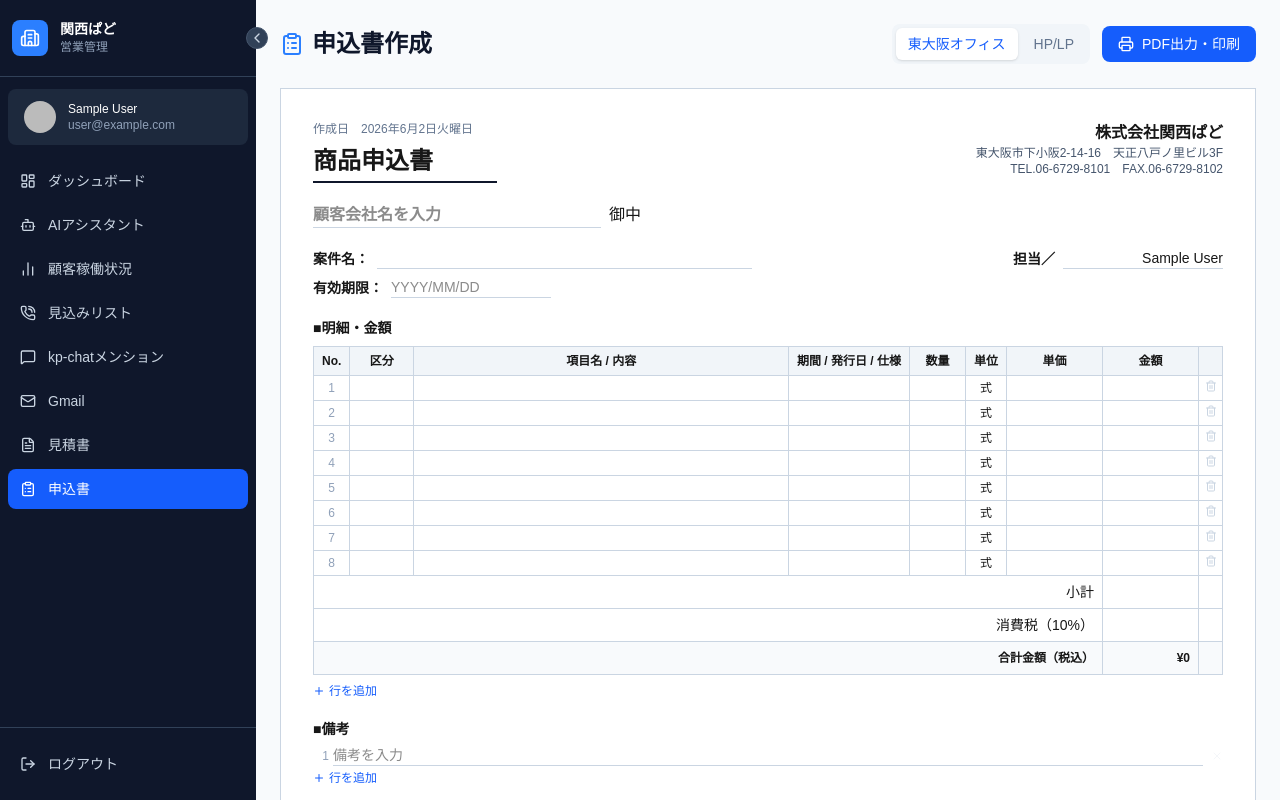
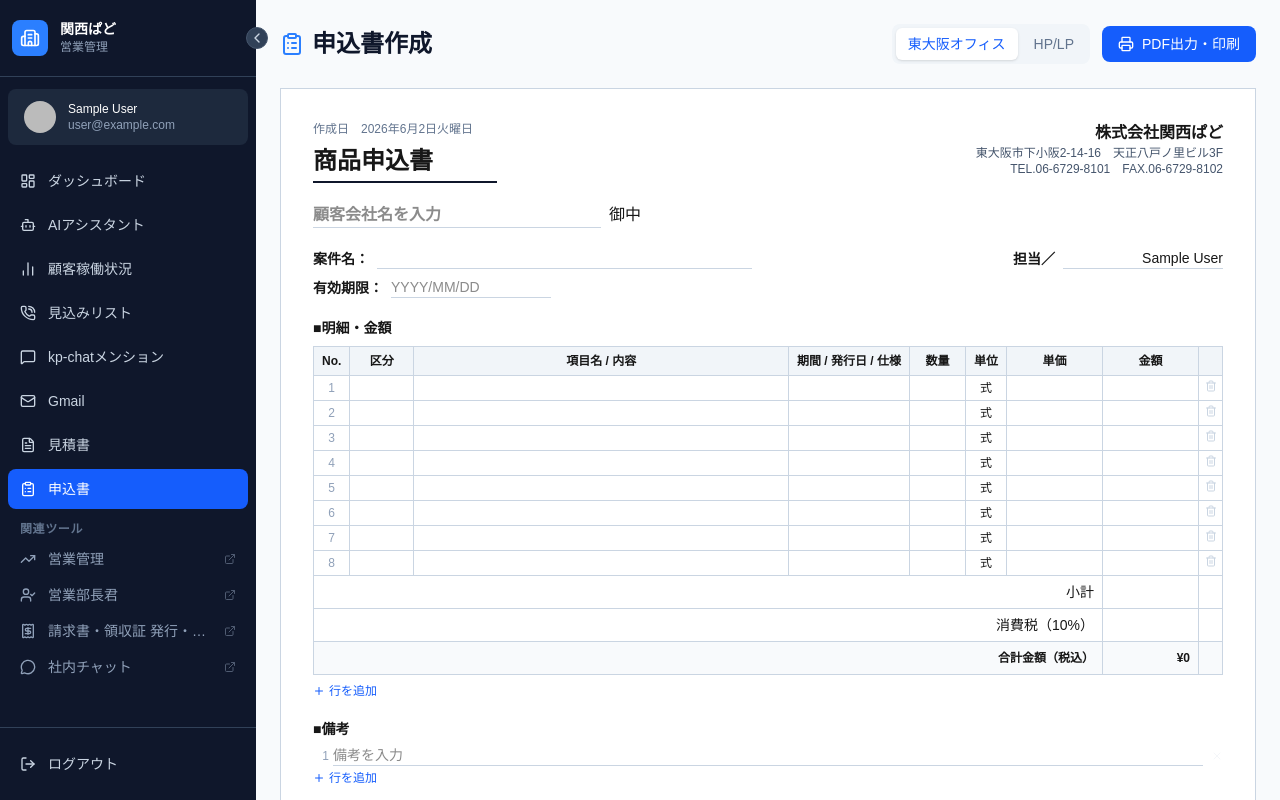
Before and after one commit to hiruma20231111-dev/padokanri, a Next.js app: page /applications in a window 1280 px wide. Built offline with nearby package versions, Linux system fonts and the light colour scheme; no server answers; sample sign-in values are in the browser's storage.

Commit message:
Move external links to sidebar below 申込書

```diff
--- a/app/(app)/applications/page.tsx
+++ b/app/(app)/applications/page.tsx
@@ -414,29 +414,6 @@ export default function ApplicationsPage() {
         </div>
       </div>
 
-      {/* 外部リンクバナー */}
-      <div className="mt-6 print:hidden">
-        <p className="text-xs font-semibold text-slate-500 uppercase tracking-wider mb-3">関連ツール</p>
-        <div className="grid grid-cols-2 gap-3">
-          {[
-            { label: "営業管理",                        href: "https://eigyo.kansaipado.jp/dashboard",                                                                                                                                    color: "bg-blue-600  hover:bg-blue-700" },
-            { label: "営業部長君",                      href: "https://eigyobucho.kansaipado.jp/login",                                                                                                                                   color: "bg-indigo-600 hover:bg-indigo-700" },
-            { label: "請求書・領収証 発行・書換 依頼", href: "https://script.google.com/a/macros/kansaipado.co.jp/s/AKfycbxtogEdthTWzTltBnZq5iENqfdBOtdY9DGD_xk8DtB9W4YpN8iuU7Mhf9NpvYGS1f-wOQ/exec", color: "bg-emerald-600 hover:bg-emerald-700" },
-            { label: "社内チャット",                    href: "https://d2qopozfrwtgu9.cloudfront.net/chat/",                                                                                                                              color: "bg-violet-600 hover:bg-violet-700" },
-          ].map(({ label, href, color }) => (
-            <a
-              key={href}
-              href={href}
-              target="_blank"
-              rel="noopener noreferrer"
-              className={`flex items-center justify-center gap-2 px-4 py-3 rounded-lg text-white text-sm font-semibold transition-colors ${color}`}
-            >
-              <span>🔗</span>
-              {label}
-            </a>
-          ))}
-        </div>
-      </div>
     </div>
   )
 }
--- a/components/Sidebar.tsx
+++ b/components/Sidebar.tsx
@@ -16,6 +16,11 @@ import {
   PhoneCall,
   ChevronLeft,
   ChevronRight,
+  TrendingUp,
+  UserCheck,
+  Receipt,
+  MessageCircle,
+  ExternalLink,
 } from "lucide-react"
 
 const navItems = [
@@ -27,6 +32,13 @@ const navItems = [
   { href: "/gmail",        label: "Gmail",             icon: Mail },
   { href: "/estimates",    label: "見積書",            icon: FileText },
   { href: "/applications", label: "申込書",            icon: ClipboardList },
+]
+
+const externalLinks = [
+  { href: "https://eigyo.kansaipado.jp/dashboard",                                                                                                                    label: "営業管理",                     icon: TrendingUp    },
+  { href: "https://eigyobucho.kansaipado.jp/login",                                                                                                                   label: "営業部長君",                   icon: UserCheck     },
+  { href: "https://script.google.com/a/macros/kansaipado.co.jp/s/AKfycbxtogEdthTWzTltBnZq5iENqfdBOtdY9DGD_xk8DtB9W4YpN8iuU7Mhf9NpvYGS1f-wOQ/exec",               label: "請求書・領収証 発行・書換 依頼", icon: Receipt       },
+  { href: "https://d2qopozfrwtgu9.cloudfront.net/chat/",                                                                                                              label: "社内チャット",                 icon: MessageCircle },
 ]
 
 interface SidebarProps {
@@ -70,11 +82,7 @@ export function Sidebar({ isOpen, onToggle }: SidebarProps) {
       {session?.user && (
         <div className={`flex items-center gap-3 mx-2 mt-3 bg-slate-800 rounded-lg ${isOpen ? "px-4 py-3" : "justify-center px-1 py-2"}`}>
           {session.user.image && (
-            <img
-              src={session.user.image}
-              alt="avatar"
-              className="w-8 h-8 rounded-full flex-shrink-0"
-            />
+            <img src={session.user.image} alt="avatar" className="w-8 h-8 rounded-full flex-shrink-0" />
           )}
           {isOpen && (
             <div className="min-w-0">
@@ -105,6 +113,34 @@ export function Sidebar({ isOpen, onToggle }: SidebarProps) {
             </Link>
           )
         })}
+
+        {/* 申込書の下：関連ツール */}
+        <div className="pt-2">
+          {isOpen && (
+            <p className="px-3 pb-1 text-xs font-semibold text-slate-500 uppercase tracking-wider">
+              関連ツール
+            </p>
+          )}
+          {!isOpen && <div className="border-t border-slate-700 my-1" />}
+          {externalLinks.map(({ href, label, icon: Icon }) => (
+            <a
+              key={href}
+              href={href}
+              target="_blank"
+              rel="noopener noreferrer"
+              title={!isOpen ? label : undefined}
+              className={`flex items-center gap-3 px-3 py-2 rounded-lg text-sm text-slate-400 hover:bg-slate-800 hover:text-white transition-colors ${
+                !isOpen ? "justify-center" : ""
+              }`}
+            >
+              <Icon className="w-4 h-4 flex-shrink-0" />
+              {isOpen && (
+                <span className="truncate flex-1">{label}</span>
+              )}
+              {isOpen && <ExternalLink className="w-3 h-3 flex-shrink-0 opacity-50" />}
+            </a>
+          ))}
+        </div>
       </nav>
 
       {/* ログアウト */}
```
